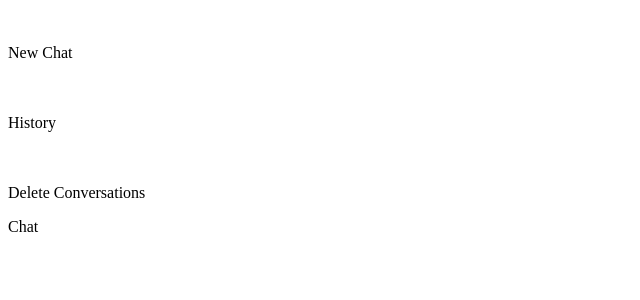
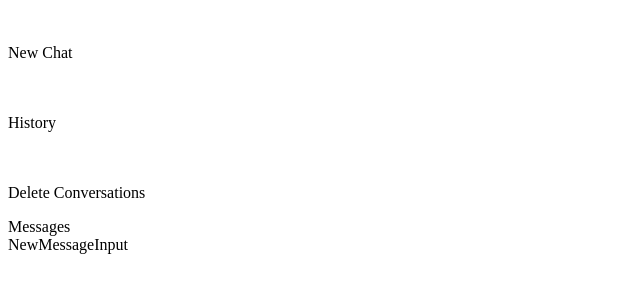
Before and after one commit to abhsyk/chat-ai, a React (Create React App) app: page / in a window 1280 px wide. Shown: the top 300 px of the page, without its empty margins (0-640 px from the left). Built offline with nearby package versions, Linux system fonts and the light colour scheme; the HTML template or start-up script is replaced by a standard one.

Commit message:
Messages

```diff
--- a/src/components/chat/Chat/index.tsx
+++ b/src/components/chat/Chat/index.tsx
@@ -1,7 +1,24 @@
 import { FC } from 'react';
+import { Messages, NewMessageInput } from '../../chat';
+
+const ChatLogo: FC = () => {
+  return (
+    <div className="chat_gpt_logo_container">
+      <p className="chat_gpt_logo">ChatGPT</p>
+    </div>
+  );
+};
 
 const Chat: FC = () => {
-  return <div className="chat_container">Chat</div>;
+  return (
+    <div className="chat_container">
+      <div className="chat_selected_container">
+        <Messages />
+        <NewMessageInput />
+      </div>
+      {/* <ChatLogo /> */}
+    </div>
+  );
 };
 
 export default Chat;
--- /dev/null
+++ b/src/components/chat/Messages/index.tsx
@@ -0,0 +1,7 @@
+import { FC } from 'react';
+
+const Messages: FC = () => {
+  return <div className="chat_messages_container">Messages</div>;
+};
+
+export default Messages;
--- /dev/null
+++ b/src/components/chat/NewMessageInput/index.tsx
@@ -0,0 +1,7 @@
+import { FC } from 'react';
+
+const NewMessageInput: FC = () => {
+  return <div className="new_messsage_input_container">NewMessageInput</div>;
+};
+
+export default NewMessageInput;
--- a/src/components/chat/index.ts
+++ b/src/components/chat/index.ts
@@ -1 +1,3 @@
 export { default as Chat } from './Chat';
+export { default as Messages } from './Messages';
+export { default as NewMessageInput } from './NewMessageInput';
```
